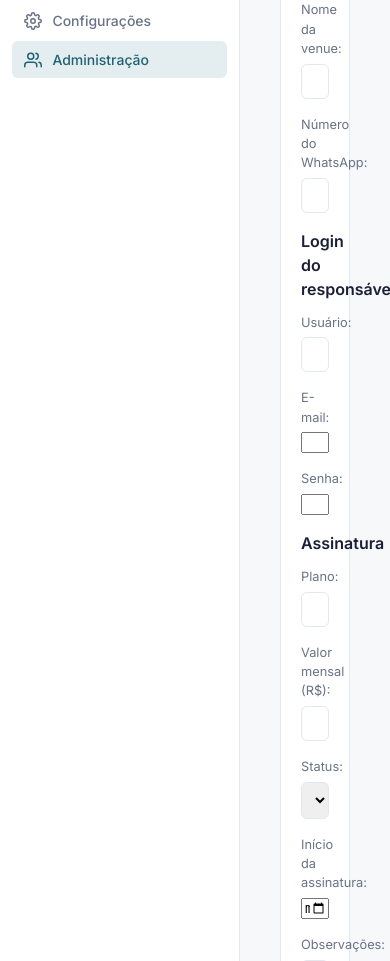
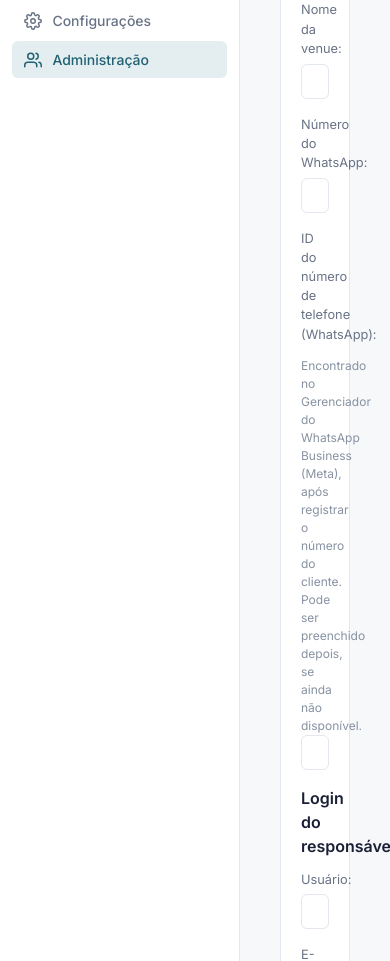
Before and after one commit to rsard/hevo, a Django app: page /backoffice/clientes/novo/ in a window 390 px wide; the page is wider, and only the part inside the window is pictured. Shown: the part 192-1153 px from the top of that part. Run offline with Django 5.2, Linux system fonts and the light colour scheme; the visitor is signed in with stand-in values (Sample User, id 1); parts of the project's set-up code (start-up, migrations or seed data) failed here and were passed over.

Commit message:
Add WhatsApp phone_number_id field to backoffice customer creation
Admin previously had to drop into Django admin to connect a venue's
WhatsApp number after creating the customer. Now collected (optionally)
at creation time, with a connected/not-connected badge on the customer
list so pending onboarding is visible at a glance.

Co-Authored-By: Claude Sonnet 5 <noreply@anthropic.com>

```diff
--- a/apps/backoffice/forms.py
+++ b/apps/backoffice/forms.py
@@ -11,6 +11,15 @@ from apps.venue.models import Venue
 class NewCustomerForm(forms.Form):
     venue_name = forms.CharField(label='Nome da venue', max_length=255)
     venue_whatsapp_number = forms.CharField(label='Número do WhatsApp', max_length=20)
+    venue_whatsapp_phone_number_id = forms.CharField(
+        label='ID do número de telefone (WhatsApp)',
+        max_length=32,
+        required=False,
+        help_text=(
+            'Encontrado no Gerenciador do WhatsApp Business (Meta), após registrar o '
+            'número do cliente. Pode ser preenchido depois, se ainda não disponível.'
+        ),
+    )
 
     owner_username = forms.CharField(label='Usuário', max_length=150)
     owner_email = forms.EmailField(label='E-mail')
@@ -34,6 +43,12 @@ class NewCustomerForm(forms.Form):
             raise forms.ValidationError('Já existe uma venue com este número de WhatsApp.')
         return number
 
+    def clean_venue_whatsapp_phone_number_id(self):
+        phone_number_id = self.cleaned_data['venue_whatsapp_phone_number_id']
+        if phone_number_id and Venue.objects.filter(whatsapp_phone_number_id=phone_number_id).exists():
+            raise forms.ValidationError('Já existe uma venue com este ID de número de telefone.')
+        return phone_number_id
+
     def clean_owner_username(self):
         username = self.cleaned_data['owner_username']
         if User.objects.filter(username=username).exists():
--- a/apps/backoffice/views.py
+++ b/apps/backoffice/views.py
@@ -42,6 +42,7 @@ def customer_create(request):
                     name=form.cleaned_data['venue_name'],
                     slug=form.unique_slug(),
                     whatsapp_number=form.cleaned_data['venue_whatsapp_number'],
+                    whatsapp_phone_number_id=form.cleaned_data['venue_whatsapp_phone_number_id'] or None,
                 )
                 user = User.objects.create_user(
                     username=form.cleaned_data['owner_username'],
--- a/static/css/base.css
+++ b/static/css/base.css
@@ -656,6 +656,12 @@ h2 {
     color: var(--color-text-secondary);
 }
 
+.settings-form-card form .helptext {
+    font-size: 0.75rem;
+    color: var(--color-text-tertiary);
+    margin-top: -0.2rem;
+}
+
 .settings-form-card form input[type="text"],
 .settings-form-card form input[type="number"],
 .settings-form-card form input[type="time"],
@@ -1008,6 +1014,11 @@ a.agenda-event-title:hover {
     white-space: nowrap;
 }
 
+.badge-status-warning {
+    background: #fef3c7;
+    color: #b45309;
+}
+
 /* Labels */
 
 .label-chip {
--- a/templates/backoffice/customer_form.html
+++ b/templates/backoffice/customer_form.html
@@ -14,6 +14,7 @@
             <h2>Venue</h2>
             <p>{{ form.venue_name.as_field_group }}</p>
             <p>{{ form.venue_whatsapp_number.as_field_group }}</p>
+            <p>{{ form.venue_whatsapp_phone_number_id.as_field_group }}</p>
 
             <h2>Login do responsável</h2>
             <p>{{ form.owner_username.as_field_group }}</p>
--- a/templates/backoffice/customer_list.html
+++ b/templates/backoffice/customer_list.html
@@ -23,6 +23,11 @@
                     </span>
                 </div>
                 <div class="item-actions">
+                    {% if venue.whatsapp_phone_number_id %}
+                    <span class="badge-status">WhatsApp conectado</span>
+                    {% else %}
+                    <span class="badge-status badge-status-warning">WhatsApp não conectado</span>
+                    {% endif %}
                     {% if venue.subscription %}
                     <span class="badge-status">{{ venue.subscription.plan_name }} · R$ {{ venue.subscription.monthly_price }} · {{ venue.subscription.get_status_display }}</span>
                     {% else %}
```
